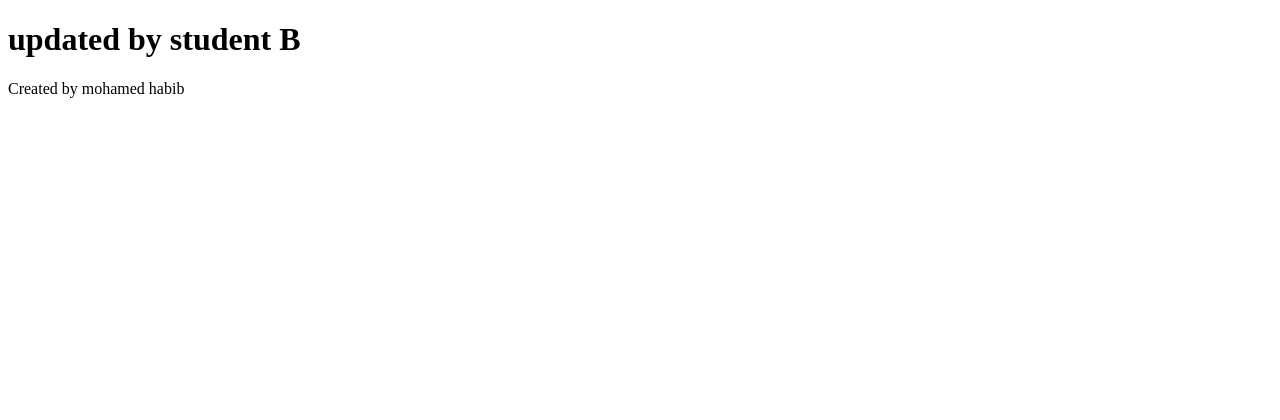
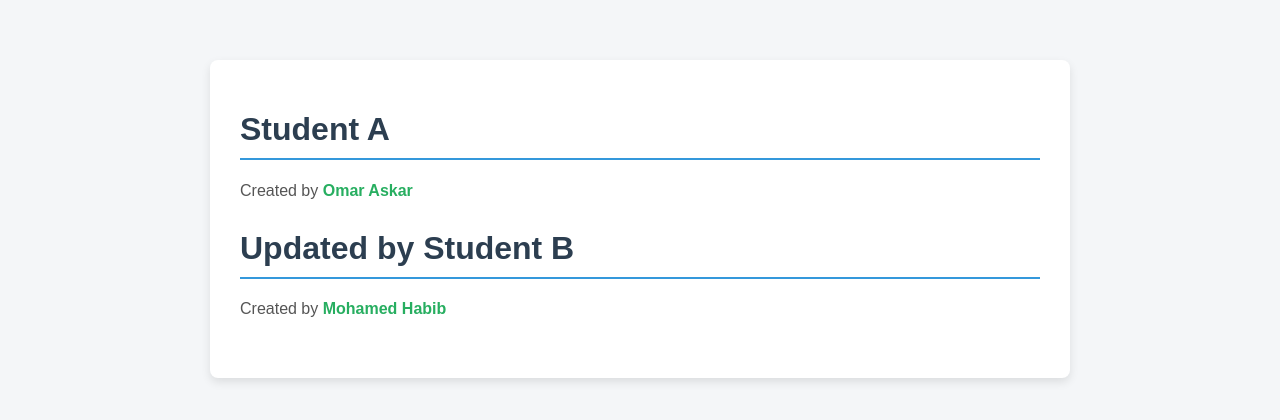
Before and after one commit to OmarAskar/devops-automated-webserver, a plain HTML site: page index.html in a window 1280 px wide. Drawn offline with Linux system fonts and the light colour scheme.

Commit message:
Final Push from Student A (Omar Askar)

```diff
--- a/index.html
+++ b/index.html
@@ -1,10 +1,61 @@
 <!DOCTYPE html>
-<html>
+<html lang="en">
 <head>
+  <meta charset="UTF-8">
   <title>DevOps Project</title>
+
+  <style>
+    body {
+      font-family: Arial, Helvetica, sans-serif;
+      background-color: #f4f6f8;
+      margin: 0;
+      padding: 0;
+    }
+
+    .container {
+      max-width: 800px;
+      margin: 60px auto;
+      background-color: #ffffff;
+      padding: 30px;
+      border-radius: 8px;
+      box-shadow: 0 4px 10px rgba(0, 0, 0, 0.1);
+    }
+
+    h1 {
+      color: #2c3e50;
+      border-bottom: 2px solid #3498db;
+      padding-bottom: 10px;
+    }
+
+    p {
+      color: #555;
+      font-size: 16px;
+    }
+
+    .student {
+      margin-bottom: 30px;
+    }
+
+    .highlight {
+      color: #27ae60;
+      font-weight: bold;
+    }
+  </style>
 </head>
+
 <body>
-  <h1>updated by student B</h1>
-  <p>Created by mohamed habib</p>
+  <div class="container">
+
+    <div class="student">
+      <h1>Student A</h1>
+      <p>Created by <span class="highlight">Omar Askar</span></p>
+    </div>
+
+    <div class="student">
+      <h1>Updated by Student B</h1>
+      <p>Created by <span class="highlight">Mohamed Habib</span></p>
+    </div>
+
+  </div>
 </body>
 </html>
```
Also changed, not shown: 1 other file.
